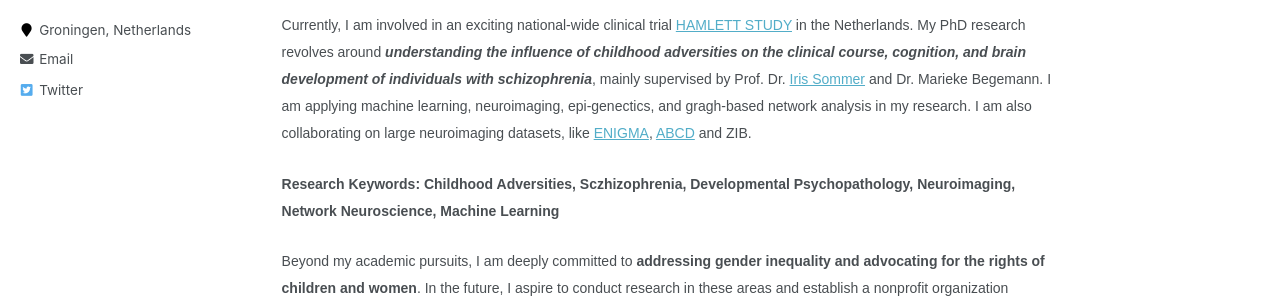
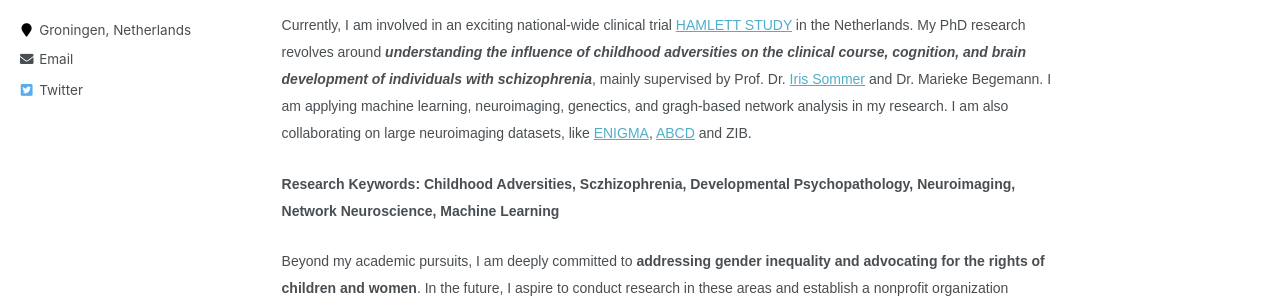
Before and after one commit to lanzhou-psy/personal-page, a Jekyll site: the page built from _pages/about.md, in a window 1280 px wide and 900 px high. Shown: the part 375-673 px from the top of the window. Built offline with Jekyll 4.4.1, drawn with Linux system fonts in a browser that asks for light colours.

Commit message:
Update about.md

```diff
--- a/_pages/about.md
+++ b/_pages/about.md
@@ -12,7 +12,7 @@ redirect_from:
 <span style="font-size: 14px; font-family: 'Arial', sans-serif; line-height: 1.0;">* 2018-2021, MSc from East China Normal University, Shanghai New York University Brain and Cognitive Science Joint Institute. </span><br>
 <span style="font-size: 14px; font-family: 'Arial', sans-serif; line-height: 1.0;">* 2013-2017, BSc from Shanghai Jiao Tong University</span><br>
 
-<span style="font-size: 14px; font-family: 'Arial', sans-serif; line-height: 1.0;">Currently, I am involved in an exciting national-wide clinical trial [HAMLETT STUDY](https://trialsjournal.biomedcentral.com/articles/10.1186/s13063-019-3822-5) in the Netherlands. My PhD research revolves around ***understanding the influence of childhood adversities on the clinical course, cognition, and brain development of individuals with schizophrenia***, mainly supervised by Prof. Dr. [Iris Sommer](https://scholar.google.ca/citations?user=CVy4SaUAAAAJ&hl=en) and Dr. Marieke Begemann. I am applying machine learning, neuroimaging, epi-genectics, and gragh-based network analysis in my research. I am also collaborating on large neuroimaging datasets, like [ENIGMA](https://enigma.ini.usc.edu/), [ABCD](https://abcdstudy.org/) and ZIB. </span><br>
+<span style="font-size: 14px; font-family: 'Arial', sans-serif; line-height: 1.0;">Currently, I am involved in an exciting national-wide clinical trial [HAMLETT STUDY](https://trialsjournal.biomedcentral.com/articles/10.1186/s13063-019-3822-5) in the Netherlands. My PhD research revolves around ***understanding the influence of childhood adversities on the clinical course, cognition, and brain development of individuals with schizophrenia***, mainly supervised by Prof. Dr. [Iris Sommer](https://scholar.google.ca/citations?user=CVy4SaUAAAAJ&hl=en) and Dr. Marieke Begemann. I am applying machine learning, neuroimaging, genectics, and gragh-based network analysis in my research. I am also collaborating on large neuroimaging datasets, like [ENIGMA](https://enigma.ini.usc.edu/), [ABCD](https://abcdstudy.org/) and ZIB. </span><br>
 
 <span style="font-size: 14px; font-family: 'Arial', sans-serif; line-height: 0.7;">**Research Keywords: Childhood Adversities, Sczhizophrenia, Developmental Psychopathology, Neuroimaging, Network Neuroscience, Machine Learning**</span><br>
 
```
